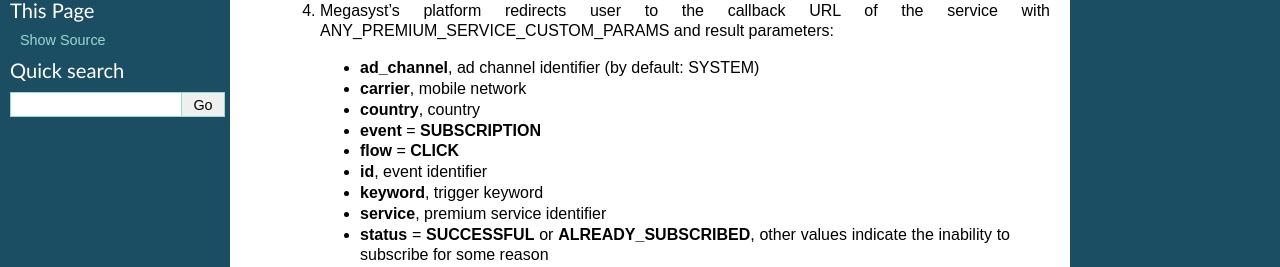
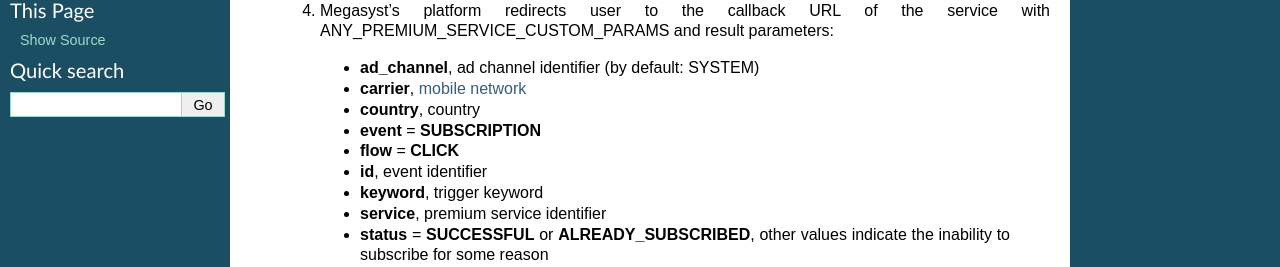
Before and after one commit to megasyst/lab, a Sphinx documentation site: the page built from docs/2_subscription.rst, in a window 1280 px wide and 900 px high. Shown: the part 352-619 px from the top of the window. Built offline with Sphinx 7.4.7, drawn with Linux system fonts in a browser that asks for light colours; some of the changed text lies outside the part shown.

```diff
--- a/docs/2_subscription.rst
+++ b/docs/2_subscription.rst
@@ -17,7 +19,7 @@ Common steps:
   3. User accepts subscription service terms and conditions by clicking confirmation button;
   4. Megasyst's platform redirects user to the callback URL of the service with ANY_PREMIUM_SERVICE_CUSTOM_PARAMS and result parameters:
     * **ad_channel**, ad channel identifier (by default: SYSTEM)
-    * **carrier**, mobile network
+    * **carrier**, `mobile network`_
     * **country**, country
     * **event** = **SUBSCRIPTION**
     * **flow** = **CLICK**
@@ -43,7 +45,7 @@ Common steps:
   5. Megasyst notificates merchant by HTTP with following parameters:
 
     * **ad_channel**, ad channel identifier (by default: SYSTEM)
-    * **carrier**, mobile network
+    * **carrier**, `mobile network`_
     * **country**, country
     * **currency**, partner earning currency (not included if payment is separate)
     * **data**, order request data
@@ -97,7 +99,7 @@ Common steps:
   4. User inputs its code from SMS in a web form and click a button to confirm the subscription process;
   5. Megasyst's platform redirects user to the callback URL of the service with ANY_PREMIUM_SERVICE_CUSTOM_PARAMS and result parameters:
     * **ad_channel**, ad channel identifier (by default: SYSTEM)
-    * **carrier**, mobile network
+    * **carrier**, `mobile network`_
     * **country**, country
     * **event** = **SUBSCRIPTION**
     * **flow** = **PIN**
@@ -123,7 +125,7 @@ Common steps:
   6. Megasyst notificates merchant by HTTP with following parameters:
 
     * **ad_channel**, ad channel identifier (by default: SYSTEM)
-    * **carrier**, mobile network
+    * **carrier**, `mobile network`_
     * **country**, country
     * **currency**, partner earning currency (not included if payment is separate)
     * **data**, order request data
@@ -177,7 +179,7 @@ Common steps:
   3. Megasyst notificates merchant by HTTP with following parameters:
 
     * **ad_channel**, ad channel identifier (by default: SYSTEM)
-    * **carrier**, mobile network
+    * **carrier**, `mobile network`_
     * **country**, country
     * **currency**, partner earning currency (not included if payment is separate)
     * **data**, SMS body
@@ -228,7 +230,7 @@ Renewal of subscription
 Megasyst notificates merchants by HTTP with following parameters:
 
     * **ad_channel**, ad channel identifier (by default: SYSTEM)
-    * **carrier**, mobile network
+    * **carrier**, `mobile network`_
     * **country**, country
     * **currency**, partner earning currency
     * **data**, SMS body or other data
@@ -275,7 +277,7 @@ User may stop/deactivate active subscription at any time.
 Megasyst notificates partners by HTTP with next parameters:
 
     * **ad_channel**, ad channel identifier (by default: SYSTEM)
-    * **carrier**, mobile network
+    * **carrier**, `mobile network`_
     * **country**, country
     * **data**, SMS body
     * **event** = **UNSUBSCRIPTION**
```
Also changed, not shown: other parts of docs/2_subscription.rst (+2 -0 lines).
